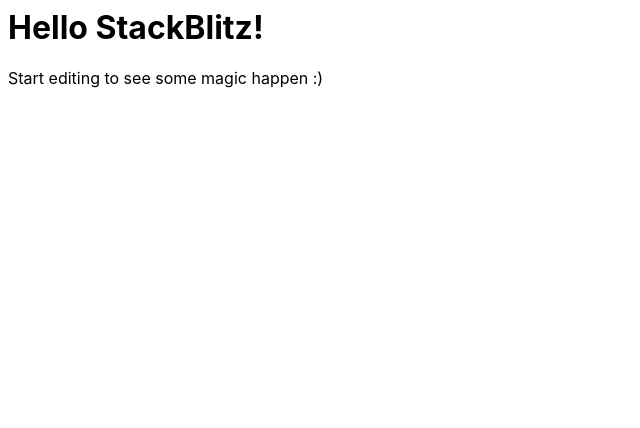
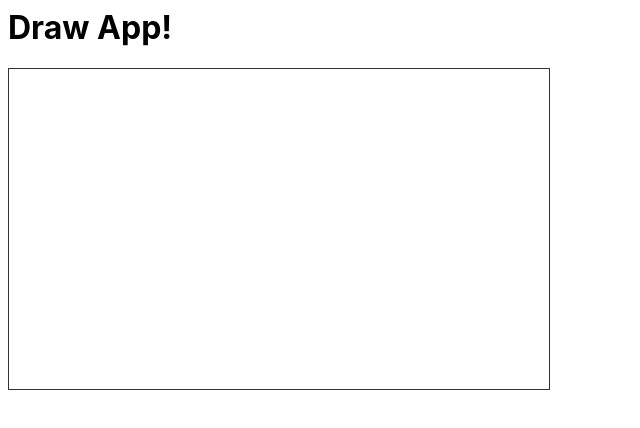
Before and after one commit to artur-dani/canvas-drawing-app, a React (Create React App) app: page / in a window 1280 px wide. Shown: the top 428 px of the page, without its empty margins (0-640 px from the left). Built offline with nearby package versions, Linux system fonts and the light colour scheme.

Commit message:
add Canvas component and CanvasContext

```diff
--- a/src/App.js
+++ b/src/App.js
@@ -1,11 +1,13 @@
-import React from "react";
-import "./style.css";
+import React from 'react';
+import './style.css';
+
+import Canvas from './components/Canvas';
 
 export default function App() {
   return (
     <div>
-      <h1>Hello StackBlitz!</h1>
-      <p>Start editing to see some magic happen :)</p>
+      <h1>Draw App!</h1>
+      <Canvas />
     </div>
   );
 }
--- /dev/null
+++ b/src/components/Canvas.js
@@ -0,0 +1,16 @@
+import React, { useEffect } from 'react';
+import { useCanvas } from '../context/CanvasContext';
+
+const canvasStyles = {
+  border: '1px solid #333',
+};
+
+export default function Canvas() {
+  const { canvasRef, initCanvas } = useCanvas();
+
+  useEffect(() => {
+    initCanvas({ width: 540, height: 320 });
+  }, []);
+
+  return <canvas ref={canvasRef} style={canvasStyles} />;
+}
--- /dev/null
+++ b/src/context/CanvasContext.js
@@ -0,0 +1,21 @@
+import React, { createContext, useContext, useRef } from 'react';
+
+const CanvasContext = createContext();
+
+export const CanvasProvider = ({ children }) => {
+  const canvasRef = useRef(null);
+
+  const initCanvas = ({ width, height }) => {
+    const canvas = canvasRef.current;
+    canvas.width = width;
+    canvas.height = height;
+  };
+
+  return (
+    <CanvasContext.Provider value={{ canvasRef, initCanvas }}>
+      {children}
+    </CanvasContext.Provider>
+  );
+};
+
+export const useCanvas = () => useContext(CanvasContext);
--- a/src/index.js
+++ b/src/index.js
@@ -2,12 +2,15 @@
 import { createRoot } from 'react-dom/client';
 
 import App from './App';
+import { CanvasProvider } from './context/CanvasContext';
 
 const rootElement = document.getElementById('root');
 const root = createRoot(rootElement);
 
 root.render(
   <StrictMode>
-    <App />
+    <CanvasProvider>
+      <App />
+    </CanvasProvider>
   </StrictMode>
 );
```
